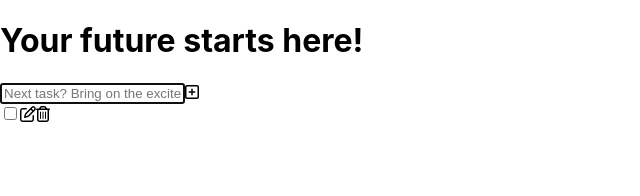
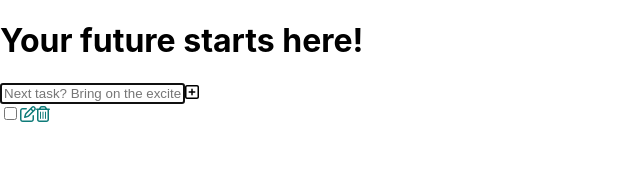
Before and after one commit to utpalsinghal/easydo, a React (Create React App) app: page / in a window 1280 px wide. Both pictures are taken after a click on the icon 192 px from the left and 91 px from the top of the page. Shown: the top 196 px of the page, without its empty margins (0-640 px from the left). Built offline with nearby package versions, Linux system fonts and the light colour scheme.

Commit message:
fix: selecting checkbox removes delete icon

```diff
--- a/src/components/Todo.jsx
+++ b/src/components/Todo.jsx
@@ -22,11 +22,17 @@ const Todo = ({ todo, toggleComplete, deleteTodo, enableEdit }) => {
 			/>
 			<span>{todo.task}</span>
 			{!todo.isComplete && (
-				<>
-					<FontAwesomeIcon icon={faPenToSquare} onClick={handleEditButton} />
-					<FontAwesomeIcon icon={faTrashCan} onClick={handleDelete} />
-				</>
+				<FontAwesomeIcon
+					icon={faPenToSquare}
+					style={{ color: "#0f7b79" }}
+					onClick={handleEditButton}
+				/>
 			)}
+			<FontAwesomeIcon
+				icon={faTrashCan}
+				style={{ color: "#0f7b79" }}
+				onClick={handleDelete}
+			/>
 		</div>
 	);
 };
```
